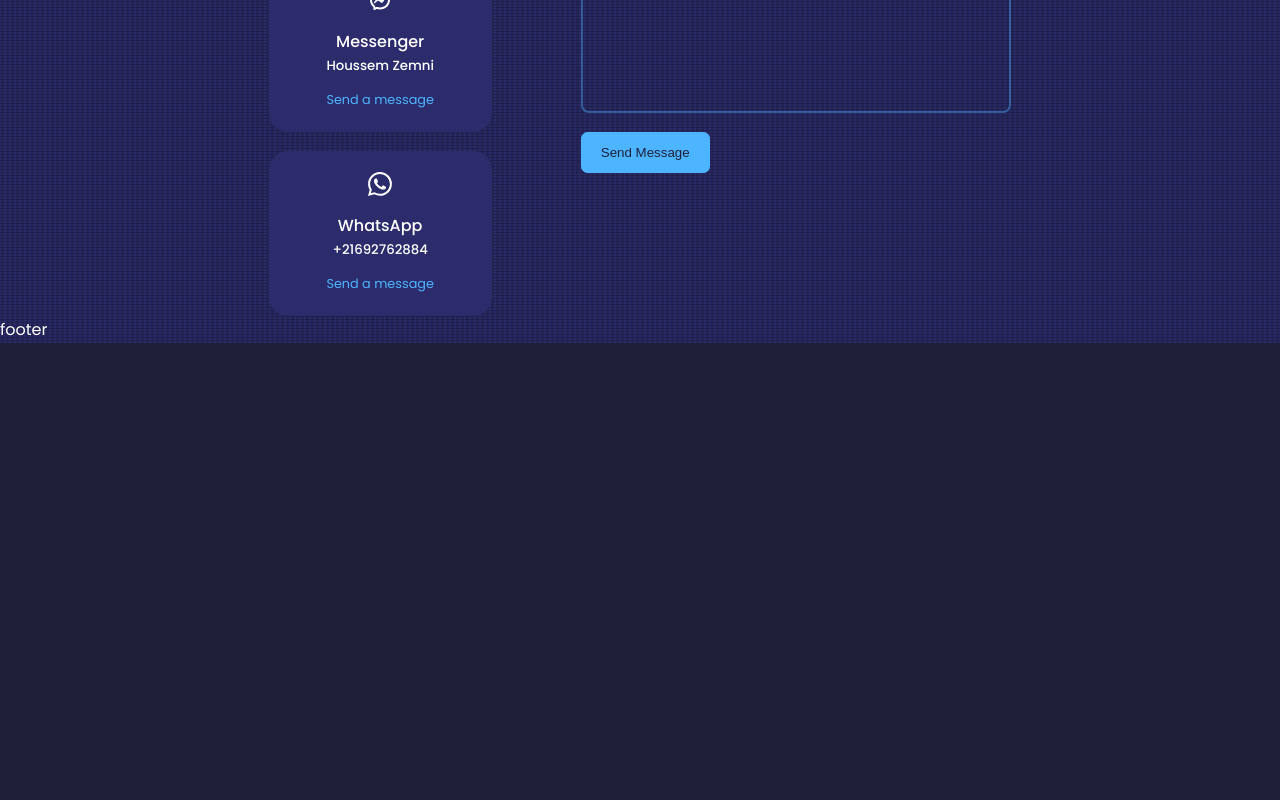
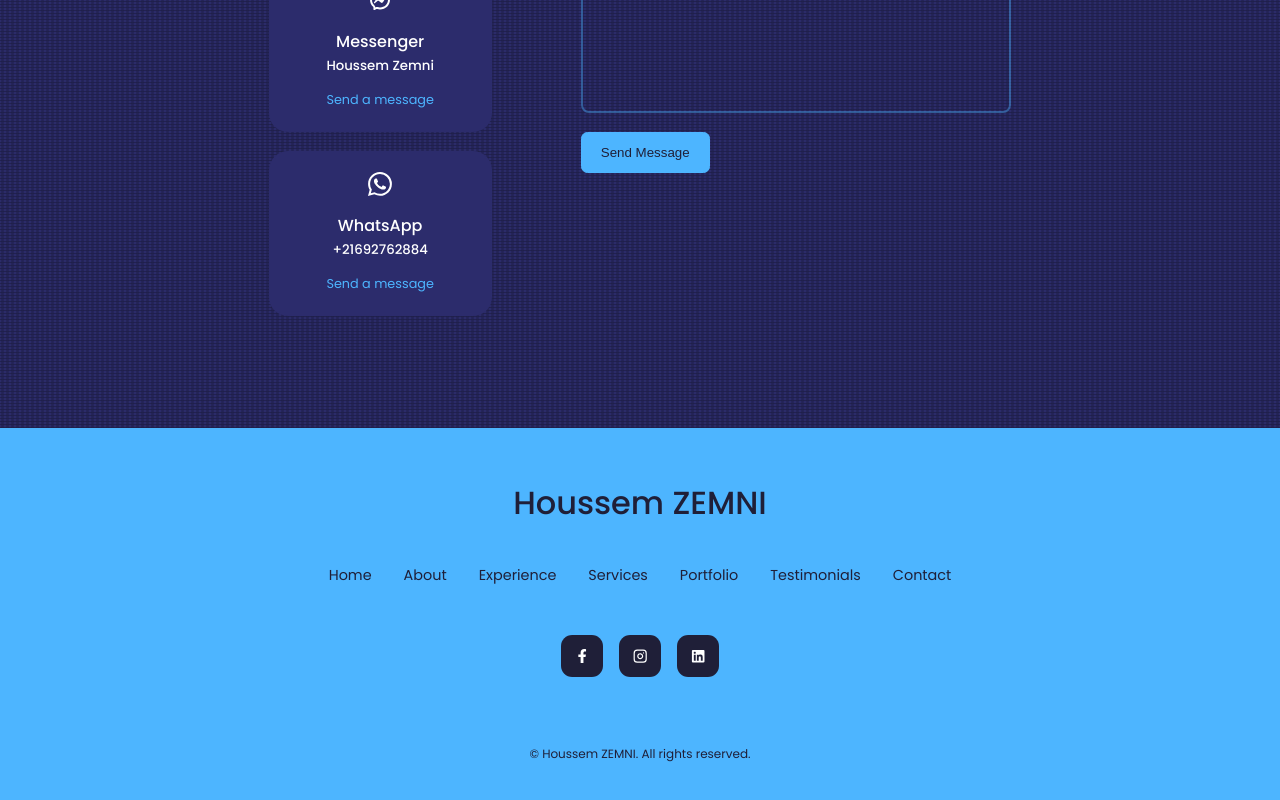
Before and after one commit to zemni01/my_Portfolio, a React (Create React App) app: page / in a window 1280 px wide. Shown: the part 5016-5816 px from the top of the page. Before the commit the page ends 5359 px from the top, so only its background shows below. Built offline with nearby package versions, Linux system fonts and the light colour scheme.

Commit message:
DEV footer section => DONE | FIX nav color

```diff
--- a/src/components/footer/Footer.jsx
+++ b/src/components/footer/Footer.jsx
@@ -1,9 +1,33 @@
 import React from 'react'
 import './footer.css'
+import {FaFacebookF, FaLinkedin} from 'react-icons/fa'
+import {FiInstagram} from 'react-icons/fi'
 
 const Footer = () => {
   return (
-    <div>footer</div>
+    <footer>
+      <a href="#" className='footer_logo'>Houssem ZEMNI</a>
+
+      <ul className='permalinks'>
+        <li><a href="#header">Home</a></li>
+        <li><a href="#about">About</a></li>
+        <li><a href="#experience">Experience</a></li>
+        <li><a href="#services">Services</a></li>
+        <li><a href="#portfolio">Portfolio</a></li>
+        <li><a href="#testimonials">Testimonials</a></li>
+        <li><a href="#contact">Contact</a></li>
+      </ul>
+
+      <div className='footer_socials'>
+          <a href="https://www.facebook.com/houssem.zemni/"><FaFacebookF /></a>
+          <a href="https://www.instagram.com/houssem_zemni/"><FiInstagram /></a>
+          <a href="https://www.linkedin.com/in/houssem-zemni/"><FaLinkedin /></a>
+      </div>
+
+      <div className='footer_copyright'>
+        <small>&copy; Houssem ZEMNI. All rights reserved.</small>
+      </div>
+    </footer>
   )
 }
 
--- a/src/components/footer/footer.css
+++ b/src/components/footer/footer.css
@@ -0,0 +1,70 @@
+footer {
+    background: var(--color-primary);
+    padding: 3rem 0;
+    text-align: center;
+    font-size: 0.9rem;
+    margin-top: 7rem;
+}
+
+footer a {
+    color: var(--color-bg);
+}
+
+.footer_logo {
+    font-size: 2rem;
+    font-weight: 500;
+    margin-bottom: 2rem;
+    display: inline-block;
+}
+
+.permalinks {
+    display: flex;
+    flex-wrap: wrap;
+    justify-content: center;
+    gap: 2rem;
+    margin: 0 auto 3rem;
+
+}
+
+.footer_socials {
+    display: flex;
+    justify-content: center;
+    gap: 1rem;
+    margin-bottom: 4rem;
+}
+
+.footer_socials a {
+    background: var(--color-bg);
+    color: var(--color-white);
+    padding: 0.8rem;
+    border-radius: 0.7rem;
+    display: flex;
+    border: 1px solid transparent;
+}
+
+.footer_socials a:hover {
+    background: transparent;
+    color: var(--color-bg);
+    border-color: var(--color-bg);
+}
+
+.footer_copyright {
+    margin-bottom: 4rem;
+    color: var(--color-bg);
+}
+
+/* ========== MEDIA QUERIES (MEDIUM DEVICES) =========== */
+@media screen and (max-width: 1024px) {
+
+}
+
+/* ========== MEDIA QUERIES (SMALL DEVICES) =========== */
+@media screen and (max-width: 600px) {
+    .permalinks {
+        flex-direction: column;
+        gap: 1.5rem;
+    }
+    .footer_socials {
+        margin-bottom: 2.6rem;
+    }
+}
--- a/src/components/nav/nav.css
+++ b/src/components/nav/nav.css
@@ -29,6 +29,6 @@
 }
 
 nav a.active {
-    background: var(--color-bg);
-    color: var(--color-white);
+    background: var(--color-primary);
+    color: var(--color-bg);
 }
```
